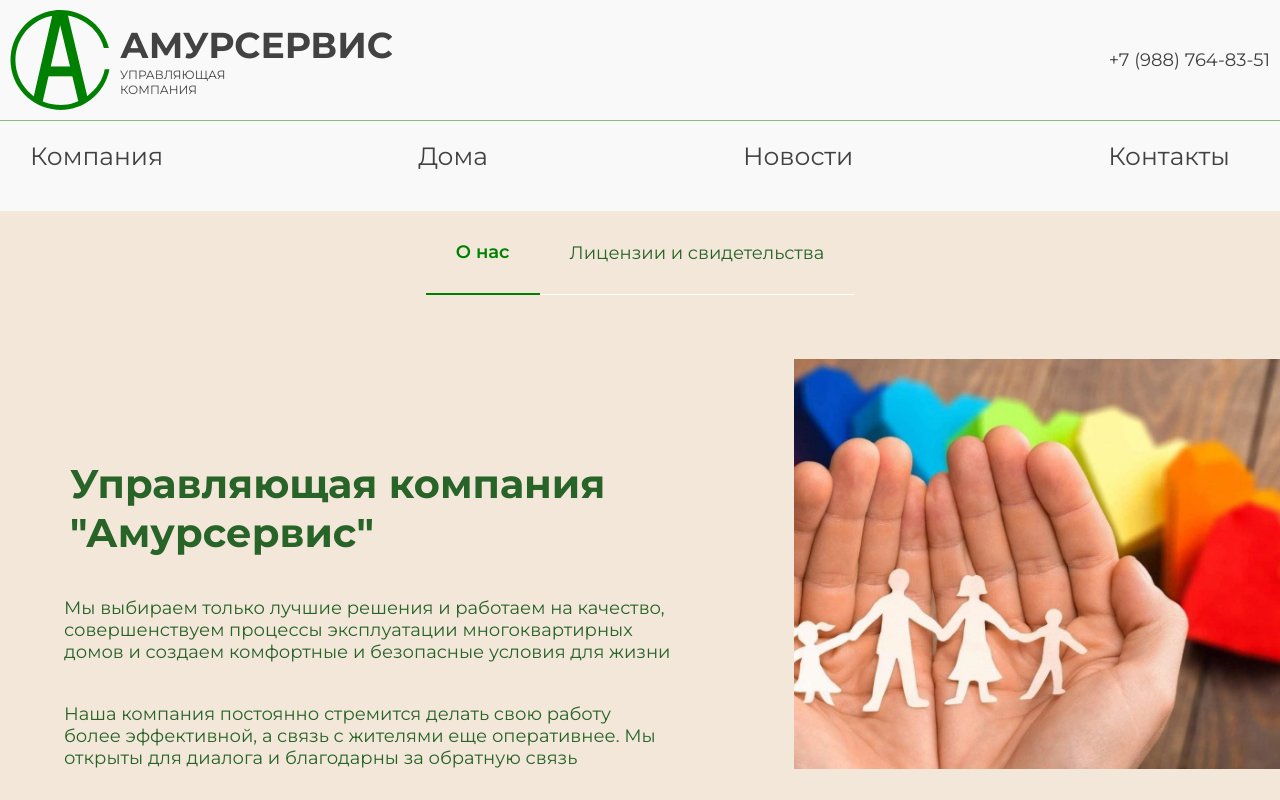
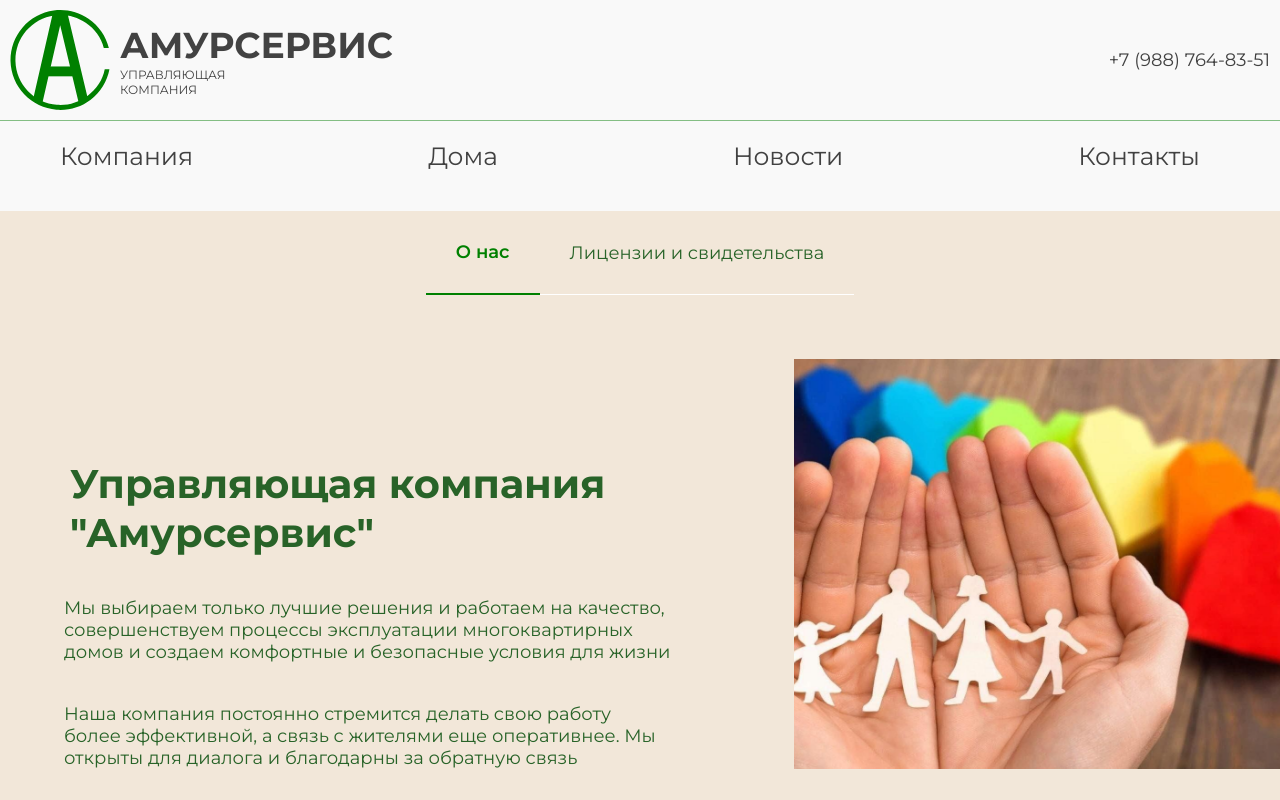
Before and after one commit to Reckfy/amurservice, a React (Create React App) app: page / in a window 1280 px wide. Shown: the top 800 px of the page. Built offline with nearby package versions, Linux system fonts and the light colour scheme; no server answers.

Commit message:
корректировки

```diff
--- a/src/components/Header.scss
+++ b/src/components/Header.scss
@@ -36,7 +36,7 @@
     display: flex;
     justify-content:space-between;
     z-index: 100;
-    padding: 20px 30px 40px 30px;
+    padding: 20px 60px 40px 60px;
     a {
       margin-right: 20px;
       font-size: 25px;
@@ -53,7 +53,7 @@
 
   @media (max-width: 768px) {
     .menu {
-      padding: 10px 10px 20px 20px;
+      padding: 10px 50px 20px 50px;
       a {
         font-size: 16px;
       }
@@ -114,7 +114,7 @@
       top: 0;
       position: fixed;
       z-index: 10000;
-      padding: 100px 50px;
+      padding: 50px 50px;
       a {
         display: block;
         margin: 10px;
```
